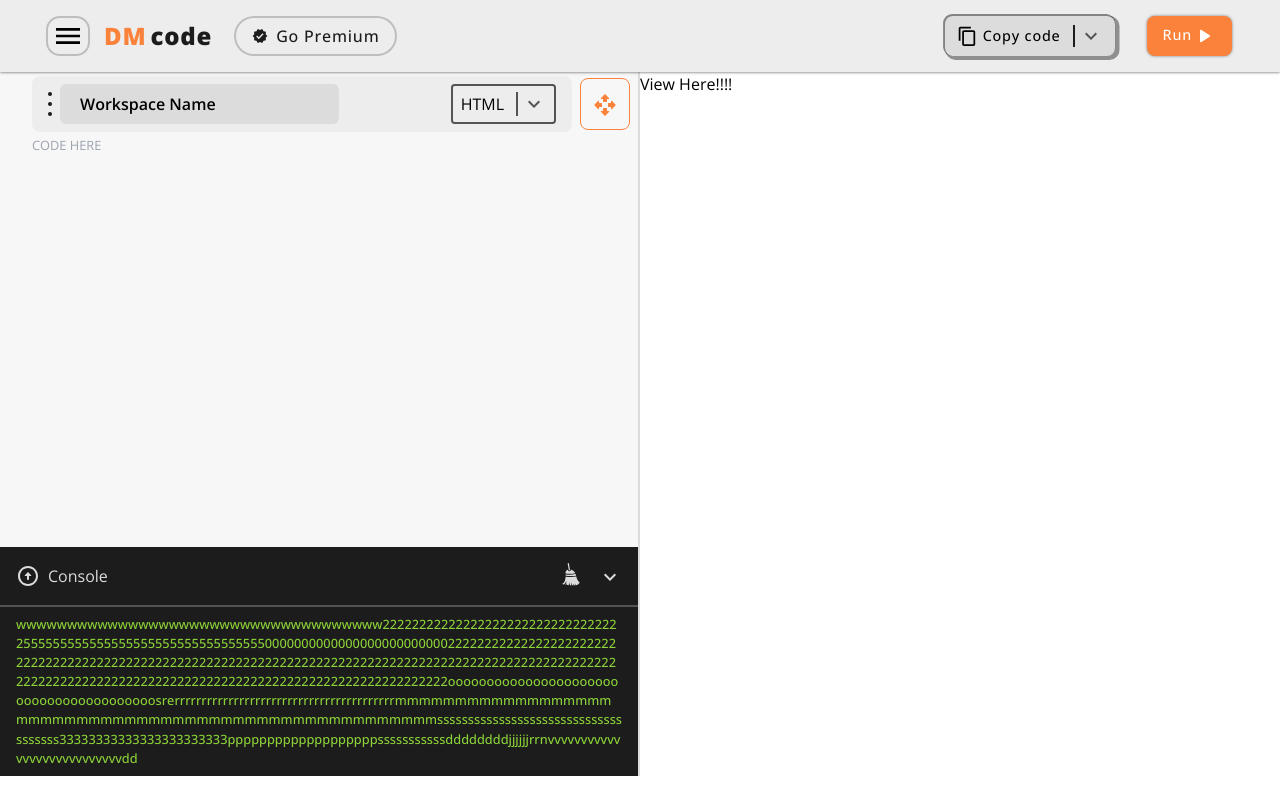
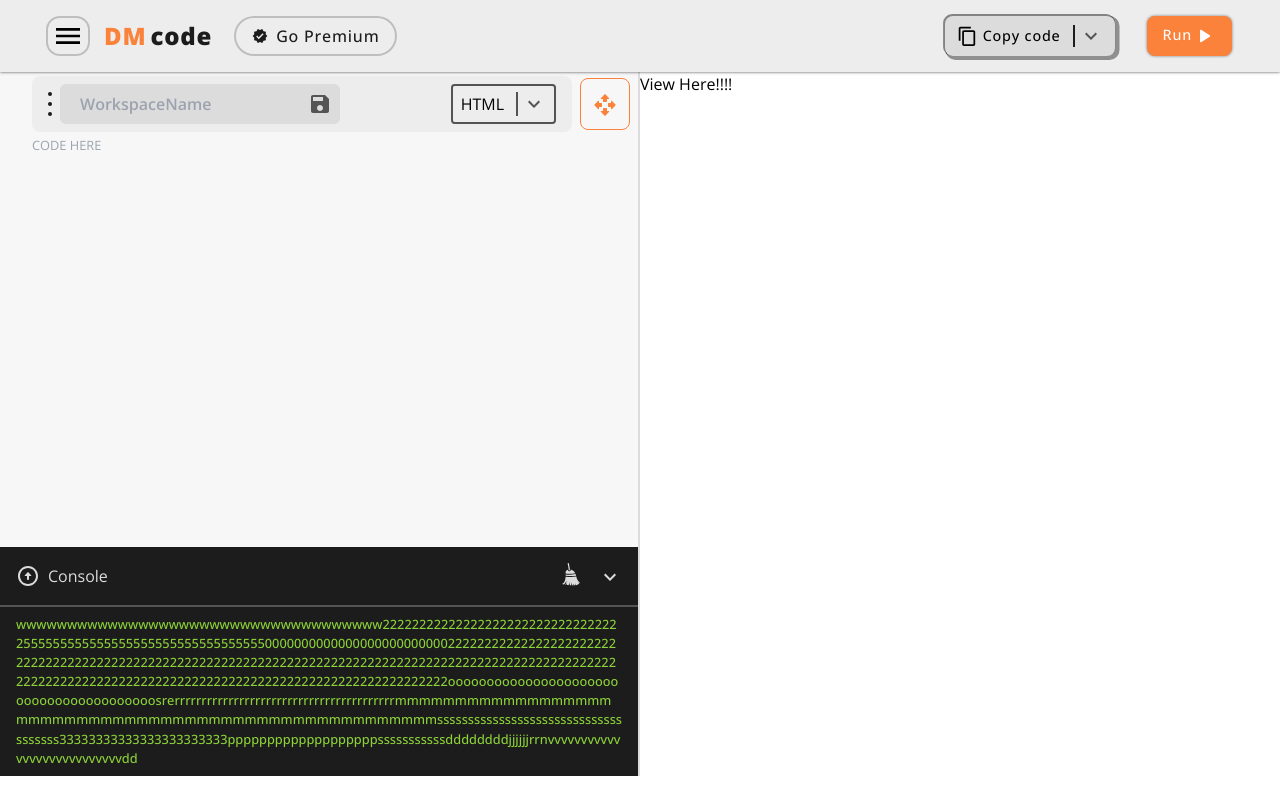
Before and after one commit to DamifeZion/dm-code, a React (Vite) app: page / in a window 1280 px wide. Built offline with nearby package versions, Linux system fonts and the light colour scheme.

Commit message:
modified workspaceName for redux

```diff
--- a/src/components/02_toolbar/Toolbar.jsx
+++ b/src/components/02_toolbar/Toolbar.jsx
@@ -1,6 +1,37 @@
-import { KeyboardArrowDown, OpenWithRounded } from "@mui/icons-material"
+
+import {
+  KeyboardArrowDown,
+  OpenWithRounded,
+  Save,
+  CheckRounded,
+} from "@mui/icons-material";
+import {useSelector, useDispatch} from "react-redux";
+import {stateValueSlice} from "../../redux/slices/exportSlices";
 
 const Toolbar = () => {
+  const dispatch = useDispatch()
+  const workspaceValue = useSelector(state => state.stateValueSlice.toolbar.workspaceName)
+
+  function handleChange(e){
+    dispatch(stateValueSlice.actions.handleWorkSpaceChange(e.target.value));
+  }
+
+  function handleSaveWorkspaceName(){
+    const maxCharacter = 13;
+    const minCharacter = 4;
+    if(workspaceValue.length > 0) {
+      if(workspaceValue.length >= minCharacter && workspaceValue.length <= maxCharacter){
+        alert(`WorkspaceName: ${workspaceValue} saved`)
+      } else if(workspaceValue.length > maxCharacter ){
+        alert(`WorkspaceName Should Not Be More Than ${maxCharacter} Characters`)
+      } else if(workspaceValue.length < minCharacter) {
+        alert(`WorkspaceName Should Be At Least ${minCharacter} Characters`)
+      }
+    } else {
+      alert("Please Enter A WorkspaceName")
+    }
+  }
+
   return (
     <div className="flex justify-between items-center pl-[2rem] pr-2 text-[--color1]">
 
@@ -11,9 +42,22 @@ const Toolbar = () => {
             <i className="w-[0.25rem] h-[0.25rem] bg-[--sec-color] rounded-full"></i><i className="w-[0.25rem] h-[0.25rem] bg-[--sec-color] rounded-full"></i><i className="w-[0.25rem] h-[0.25rem] bg-[--sec-color] rounded-full"></i>
           </span>
 
-          <div className=" ml-2 bg-[--accent2] pl-5 rounded-md py-2 pr-[7.7rem] capitalize font-semibold ">
-            <h1>workspace name</h1>
+
+          <div className="relative flex items-center gap-2">
+            <input type="text"
+              placeholder="WorkspaceName"
+              value={workspaceValue}
+              onChange={handleChange}
+              className="ml-2 bg-[--accent2] pl-5 pr-9 rounded-md py-2 w-[280px] border-none outline-none capitalize font-semibold text-[--accent5]"
+            />
+
+{/*HANDLE THE VALUES IN THE SPACE N MAKE THEM NOT MORE THAN 13 CHARACTERS */}
+            <Save
+              onClick={handleSaveWorkspaceName}
+              className=" absolute right-2 cursor-pointer text-[--accent5]"
+            />
           </div>
+
         </div>
 
         <button className="flex relative px-2 py-[.35rem] border-[.13rem] border-[--accent5] uppercase rounded-[0.23rem]">
--- /dev/null
+++ b/src/redux/slices/02_stateValueSlice.js
@@ -0,0 +1,19 @@
+import {createSlice} from "@reduxjs/toolkit";
+
+const stateValueSlice = createSlice({
+    name: "stateValueSlice",
+
+    initialState: {
+        toolbar:{
+            workspaceName: ""
+        }
+    },
+
+    reducers: {
+        handleWorkSpaceChange(state, action){
+            state.toolbar.workspaceName = action.payload;
+        }
+    }
+})
+
+export default stateValueSlice;
--- a/src/redux/slices/exportSlices.js
+++ b/src/redux/slices/exportSlices.js
@@ -1 +1,2 @@
 export {default as toggleSlice } from './01_toggleSlice'
+export {default as stateValueSlice } from './02_stateValueSlice'
--- a/src/redux/store.js
+++ b/src/redux/store.js
@@ -1,9 +1,10 @@
 import { configureStore } from "@reduxjs/toolkit";
-import { toggleSlice, } from "./slices/exportSlices";
+import { toggleSlice, stateValueSlice} from "./slices/exportSlices";
 
 const store = configureStore({
     reducer: {
         toggleSlice: toggleSlice.reducer,
+        stateValueSlice: stateValueSlice.reducer,
     }
 })
 
```
